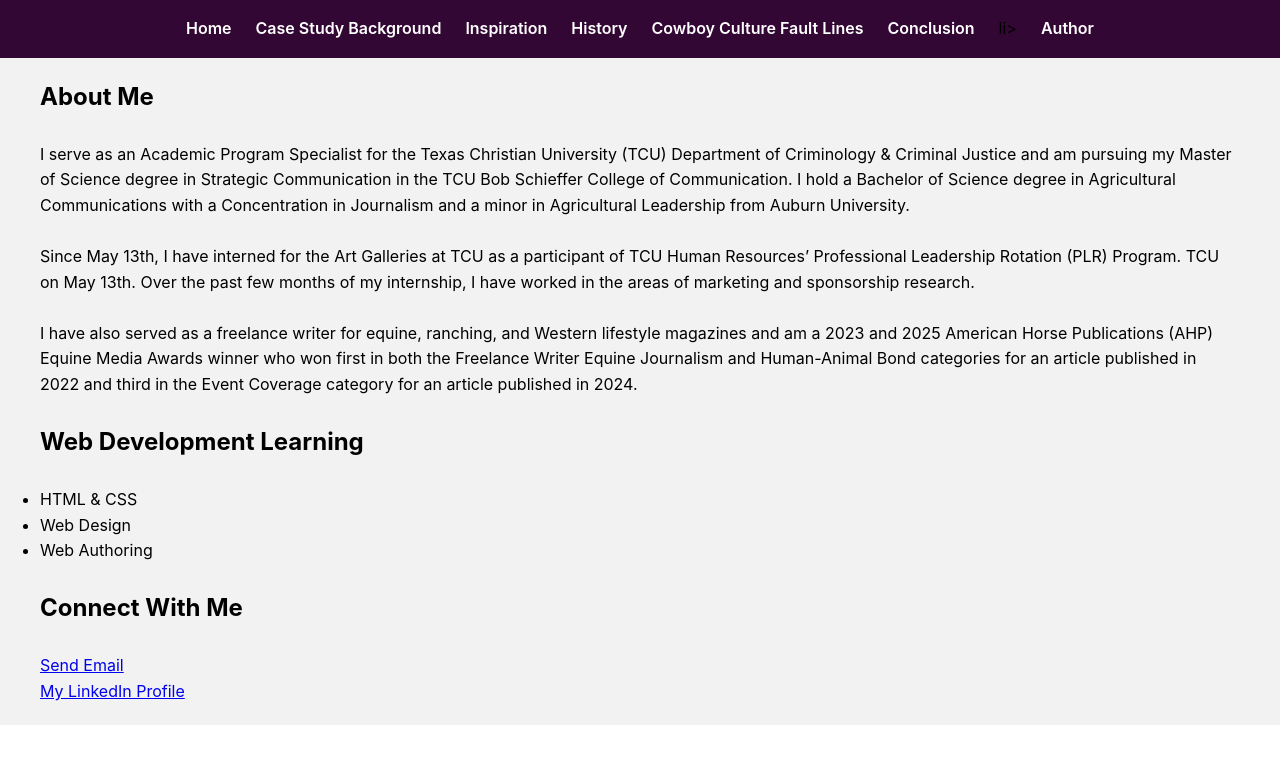
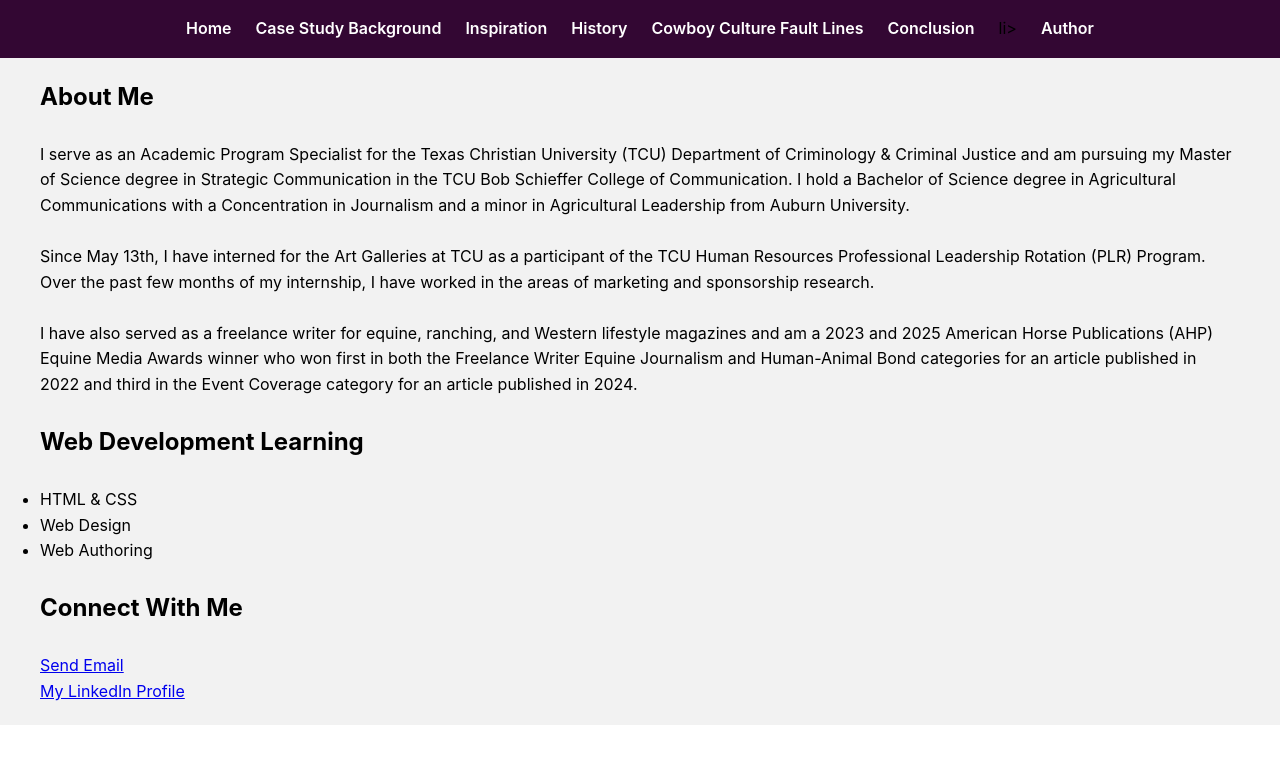
Before and after one commit to JCurrid937/projectthree, a plain HTML site: page author.html in a window 1280 px wide. Drawn offline with Linux system fonts and the light colour scheme.

Commit message:
Commit & Push

```diff
--- a/author.html
+++ b/author.html
@@ -28,7 +28,7 @@
           <h2>About Me</h2>
           <div class="horizontal-line"></div>
           <p><br>I serve as an Academic Program Specialist for the Texas Christian University (TCU) Department of Criminology & Criminal Justice and am pursuing my Master of Science degree in Strategic Communication in the TCU Bob Schieffer College of Communication. I hold a Bachelor of Science degree in Agricultural Communications with a Concentration in Journalism and a minor in Agricultural Leadership from Auburn University.</p>
-          <p><br> Since May 13th, I have interned for the Art Galleries at TCU as a participant of TCU Human Resources’ Professional Leadership Rotation (PLR) Program. TCU on May 13th. Over the past few months of my internship, I have worked in the areas of marketing and sponsorship research.</p>
+          <p><br> Since May 13th, I have interned for the Art Galleries at TCU as a participant of the TCU Human Resources Professional Leadership Rotation (PLR) Program. Over the past few months of my internship, I have worked in the areas of marketing and sponsorship research.</p>
           <p><br>I have also served as a  freelance writer for equine, ranching, and Western lifestyle magazines and am  a 2023 and 2025 American Horse Publications (AHP) Equine Media Awards winner who won first in both the Freelance Writer Equine Journalism and Human-Animal Bond categories for an article published in 2022 and third in the Event Coverage category for an article published in 2024.</p>
           <br>
           <h2 class="underlined-heading">Web Development Learning</h2>
```
Also changed, not shown: casestudybackground.html (+1 -1 lines).
